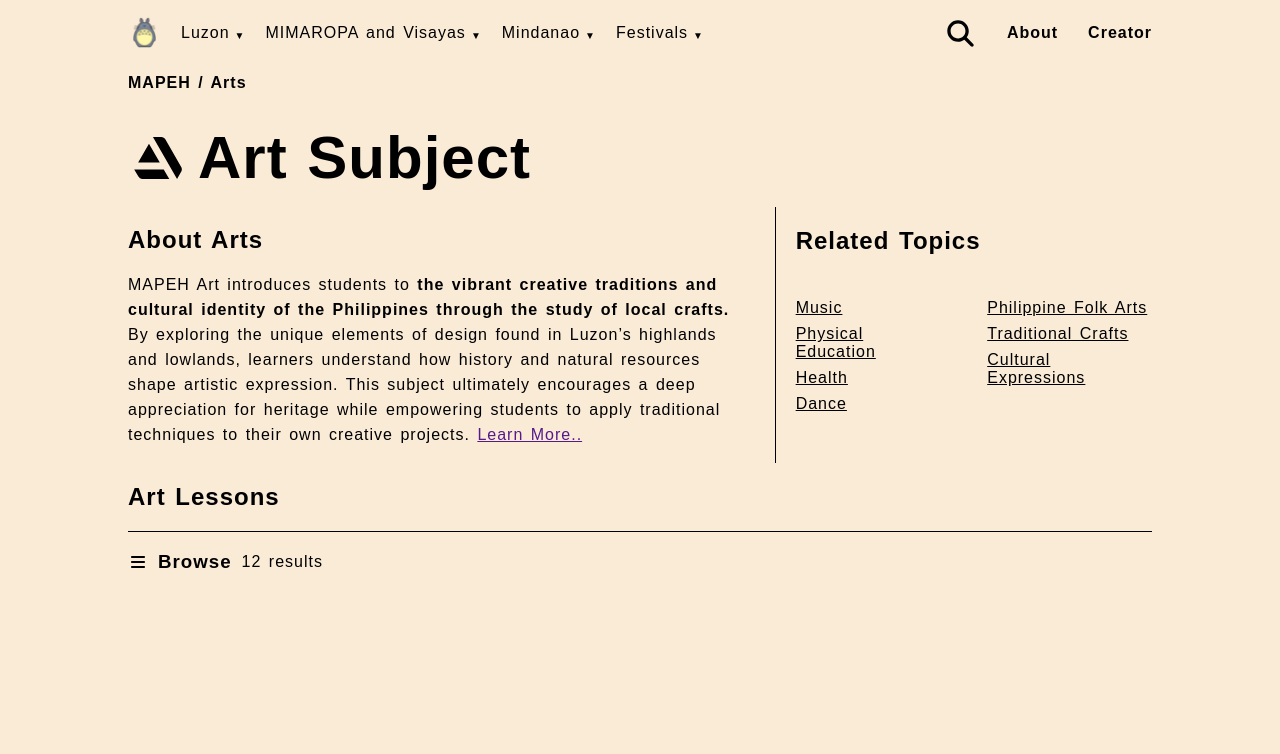
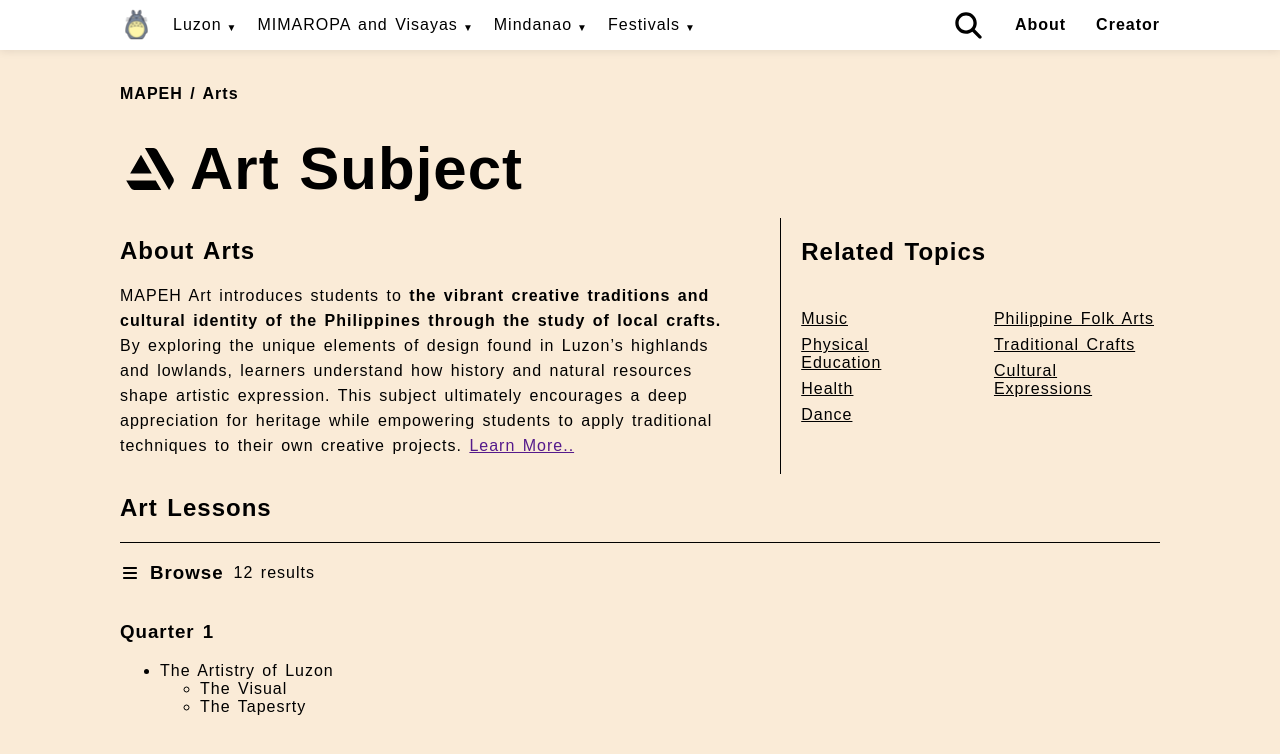
Before and after one commit to OhMySining/WebsiteTutorial-for-Art-Subject, a plain HTML site: page index.html in a window 1280 px wide. Drawn offline with Linux system fonts and the light colour scheme.

Commit message:
sticky nav

```diff
--- a/index.html
+++ b/index.html
@@ -55,12 +55,22 @@
     <div class="lessons-header">
         <h2>Art Lessons</h2>
     </div>
-    <div>
-        <div class="lessons-browse">
+    <div class="lessons-browse">
+        <div class="lessons-browse-left">
             <img src="assets/icons/bars.svg" alt="bars icon">
             <h3>Browse</h3>
             <p>12 results</p>
         </div>
+        <div>
+            <h3>Quarter 1</h3>
+            <ul>
+                <li>The Artistry of Luzon</li>
+                <ul>
+                    <li>The Visual</li>
+                    <li>The Tapesrty</li>
+                </ul>
+            </ul>
+        </div>
     </div>
 </body>
 </html>
--- a/styles.css
+++ b/styles.css
@@ -1,4 +1,5 @@
 body {
+    margin: 0;
     background-color: antiquewhite;
     color: black;
     font-family: sans-serif;
@@ -6,11 +7,17 @@ body {
     word-spacing: 2px;
 }
 .navigation-bar {
+    background-color: white;
+    position: sticky;
+    top: 0;
+    z-index: 1000;
     display: flex;
     justify-content: space-between;
     align-items: center;
-    margin-left: 120px;
-    margin-right: 120px;
+    padding-left: 120px;
+    padding-right: 120px;
+    margin: 0;
+    box-shadow: 0 2px 8px rgba(0, 0, 0, 0.08);
 }
 .navigation-bar img {
     width: 33px;
@@ -46,6 +53,7 @@ body {
     margin-top: 5px;
 }
 .introduction {
+    margin-top: 35px;
     margin-left: 120px;
     margin-right: 120px;
 }
@@ -97,11 +105,13 @@ body {
     border-bottom: 1px solid black;
 }
 .lessons-browse {
+    margin-left: 120px;
+    margin-right: 120px;
+}
+.lessons-browse-left {
     display: flex;
     align-items: center;
     gap: 10px;
-    margin-left: 120px;
-    margin-right: 120px;
     img {
         width: 20px;
         height: 20px;
```
